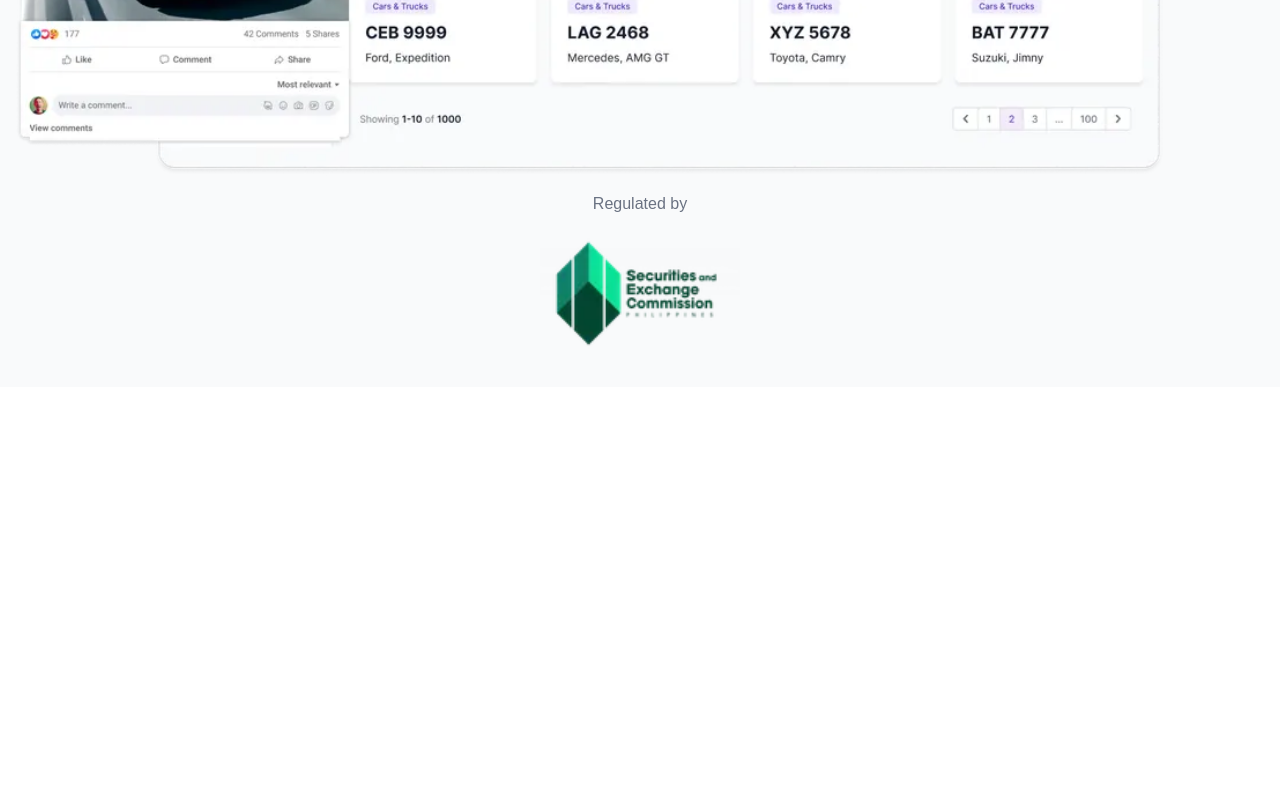
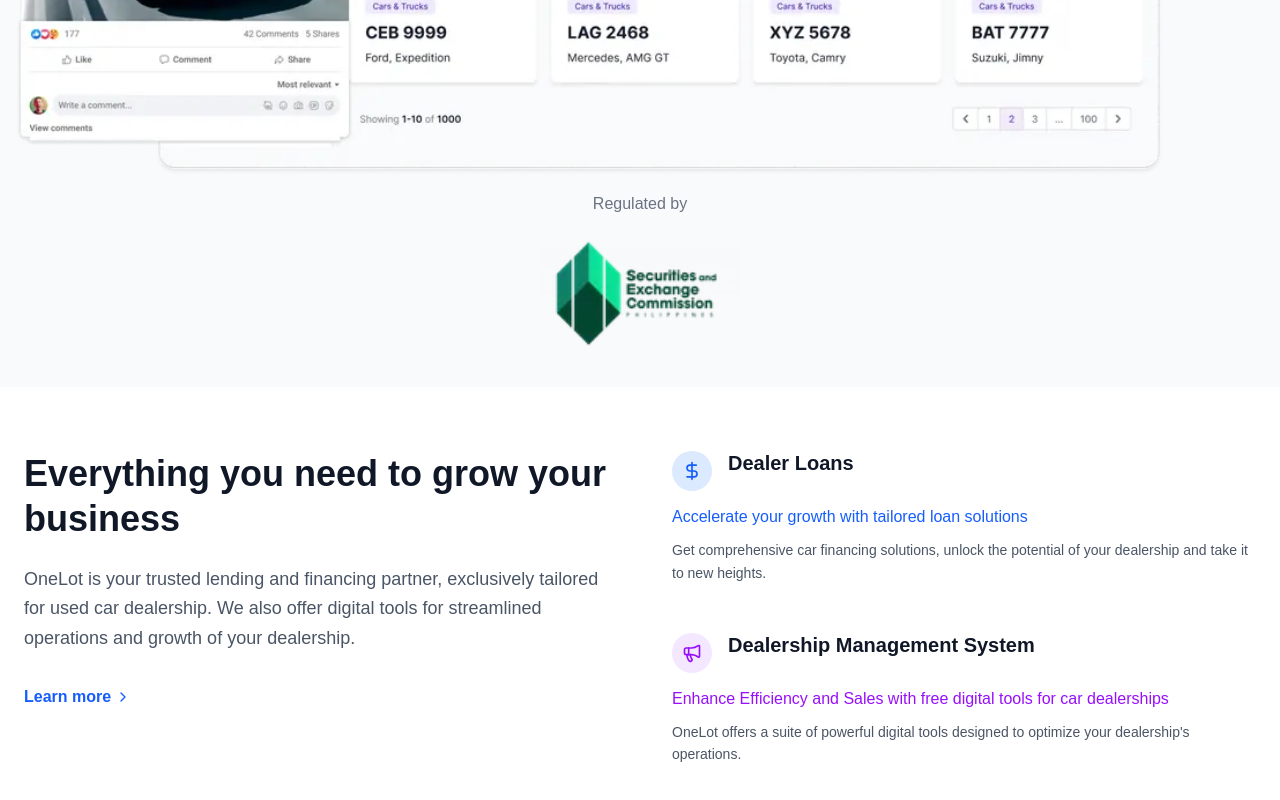
Before and after one commit to KelvinNath/OneLot, a Next.js app: page / in a window 1280 px wide. Shown: the part 1121-1921 px from the top of the page. Before the commit the page ends 1508 px from the top, so only its background shows below. Built offline with nearby package versions, Linux system fonts and the light colour scheme.

Commit message:
feat:added feature section

```diff
--- a/app/page.tsx
+++ b/app/page.tsx
@@ -1,21 +1,12 @@
 // app/page.tsx
-import dynamic from 'next/dynamic';
-
-// Dynamic import with loading fallback
-const Hero = dynamic(() => import('@/components/sections/hero/Hero'), {
-  loading: () => (
-    <div className="min-h-screen bg-gradient-to-b from-white to-gray-50 animate-pulse">
-      <div className="flex flex-col items-center justify-center min-h-screen space-y-6">
-        <div className="h-16 bg-gray-200 rounded w-3/4 max-w-4xl"></div>
-        <div className="h-6 bg-gray-200 rounded w-1/2 max-w-2xl"></div>
-        <div className="h-6 bg-gray-200 rounded w-1/3 max-w-xl"></div>
-        <div className="h-12 bg-gray-200 rounded w-32"></div>
-      </div>
-    </div>
-  ),
-  ssr: true
-});
+import Hero from '@/components/sections/hero/Hero';
+import Feature from '@/components/sections/feature/Feature';
 
 export default function Home() {
-  return <Hero />;
+  return (
+    <>
+      <Hero />
+      <Feature />
+    </>
+  );
 }
--- /dev/null
+++ b/components/sections/feature/Feature.tsx
@@ -0,0 +1,23 @@
+// components/sections/feature/Feature.tsx
+import FeatureContent from './FeatureContent';
+import FeatureCards from './FeatureCards';
+
+export default function Feature() {
+  return (
+    <section className="py-16 bg-white">
+      <div className="max-w-7xl mx-auto px-6">
+        <div className="grid grid-cols-1 lg:grid-cols-2 gap-12 lg:gap-16">
+          {/* Left Column - Content */}
+          <div className="flex flex-col">
+            <FeatureContent />
+          </div>
+
+          {/* Right Column - Feature Cards */}
+          <div className="flex flex-col">
+            <FeatureCards />
+          </div>
+        </div>
+      </div>
+    </section>
+  );
+}
--- /dev/null
+++ b/components/sections/feature/FeatureCard.tsx
@@ -0,0 +1,47 @@
+// components/sections/feature/FeatureCard.tsx
+import React from 'react';
+
+interface FeatureCardProps {
+  icon: React.ComponentType<{ className?: string }>;
+  title: string;
+  highlight: string;
+  description: string;
+  iconColor: string;
+  highlightColor: string;
+}
+
+export default function FeatureCard({
+  icon: IconComponent,
+  title,
+  highlight,
+  description,
+  iconColor,
+  highlightColor
+}: FeatureCardProps) {
+  return (
+    <div className="max-w-3xl mb-12 last:mb-0">
+      {/* Title with Icon */}
+      <div className="flex items-start gap-4 mb-4">
+        {/* Icon */}
+        <div className={`w-10 h-10 rounded-full ${iconColor} flex items-center justify-center flex-shrink-0`}>
+          <IconComponent className="w-5 h-5" />
+        </div>
+
+        {/* Title */}
+        <h2 className="text-xl font-bold text-gray-900 leading-tight">
+          {title}
+        </h2>
+      </div>
+
+      {/* Highlight text */}
+      <p className={`text-md font-medium ${highlightColor} mb-3 leading-tight`}>
+        {highlight}
+      </p>
+
+      {/* Description */}
+      <p className="text-gray-600 leading-relaxed text-sm">
+        {description}
+      </p>
+    </div>
+  );
+}
--- /dev/null
+++ b/components/sections/feature/FeatureCards.tsx
@@ -0,0 +1,21 @@
+// components/sections/feature/FeatureCards.tsx
+import { featureCards } from '../feature/feature-data';
+import FeatureCard from '../../sections/feature/FeatureCard';
+
+export default function FeatureCards() {
+  return (
+    <div>
+      {featureCards.map((card) => (
+        <FeatureCard
+          key={card.id}
+          icon={card.icon}
+          title={card.title}
+          highlight={card.highlight}
+          description={card.description}
+          iconColor={card.iconColor}
+          highlightColor={card.highlightColor}
+        />
+      ))}
+    </div>
+  );
+}
--- /dev/null
+++ b/components/sections/feature/FeatureContent.tsx
@@ -0,0 +1,29 @@
+// components/sections/feature/FeatureContent.tsx
+import { ChevronRight } from 'lucide-react';
+
+export default function FeatureContent() {
+  return (
+    <div className="space-y-6">
+      {/* Main Heading */}
+      <h2 className="text-3xl md:text-4xl font-bold text-gray-900 leading-tight">
+        Everything you need to grow your business
+      </h2>
+
+      {/* Description */}
+      <p className="text-lg text-gray-600 leading-relaxed">
+        OneLot is your trusted lending and financing partner, exclusively tailored for used car dealership. We also offer digital tools for streamlined operations and growth of your dealership.
+      </p>
+
+      {/* Learn More Link */}
+      <div className="pt-2">
+        <a
+          href="#"
+          className="inline-flex items-center text-blue-600 hover:text-blue-700 font-semibold text-base transition-colors group"
+        >
+          Learn more
+          <ChevronRight className="w-4 h-4 ml-1 group-hover:translate-x-1 transition-transform" />
+        </a>
+      </div>
+    </div>
+  );
+}
--- /dev/null
+++ b/components/sections/feature/feature-data.ts
@@ -0,0 +1,33 @@
+// lib/feature/feature-data.ts
+import { DollarSign, Megaphone } from 'lucide-react';
+
+export interface FeatureCard {
+  id: string;
+  icon: React.ComponentType<{ className?: string }>;
+  title: string;
+  highlight: string;
+  description: string;
+  iconColor: string;
+  highlightColor: string;
+}
+
+export const featureCards: FeatureCard[] = [
+  {
+    id: 'dealer-loans',
+    icon: DollarSign,
+    title: 'Dealer Loans',
+    highlight: 'Accelerate your growth with tailored loan solutions',
+    description: 'Get comprehensive car financing solutions, unlock the potential of your dealership and take it to new heights.',
+    iconColor: 'bg-blue-100 text-blue-600',
+    highlightColor: 'text-blue-600'
+  },
+  {
+    id: 'dealership-management',
+    icon: Megaphone,
+    title: 'Dealership Management System',
+    highlight: 'Enhance Efficiency and Sales with free digital tools for car dealerships',
+    description: 'OneLot offers a suite of powerful digital tools designed to optimize your dealership\'s operations.',
+    iconColor: 'bg-purple-100 text-purple-600',
+    highlightColor: 'text-purple-600'
+  }
+];
```
